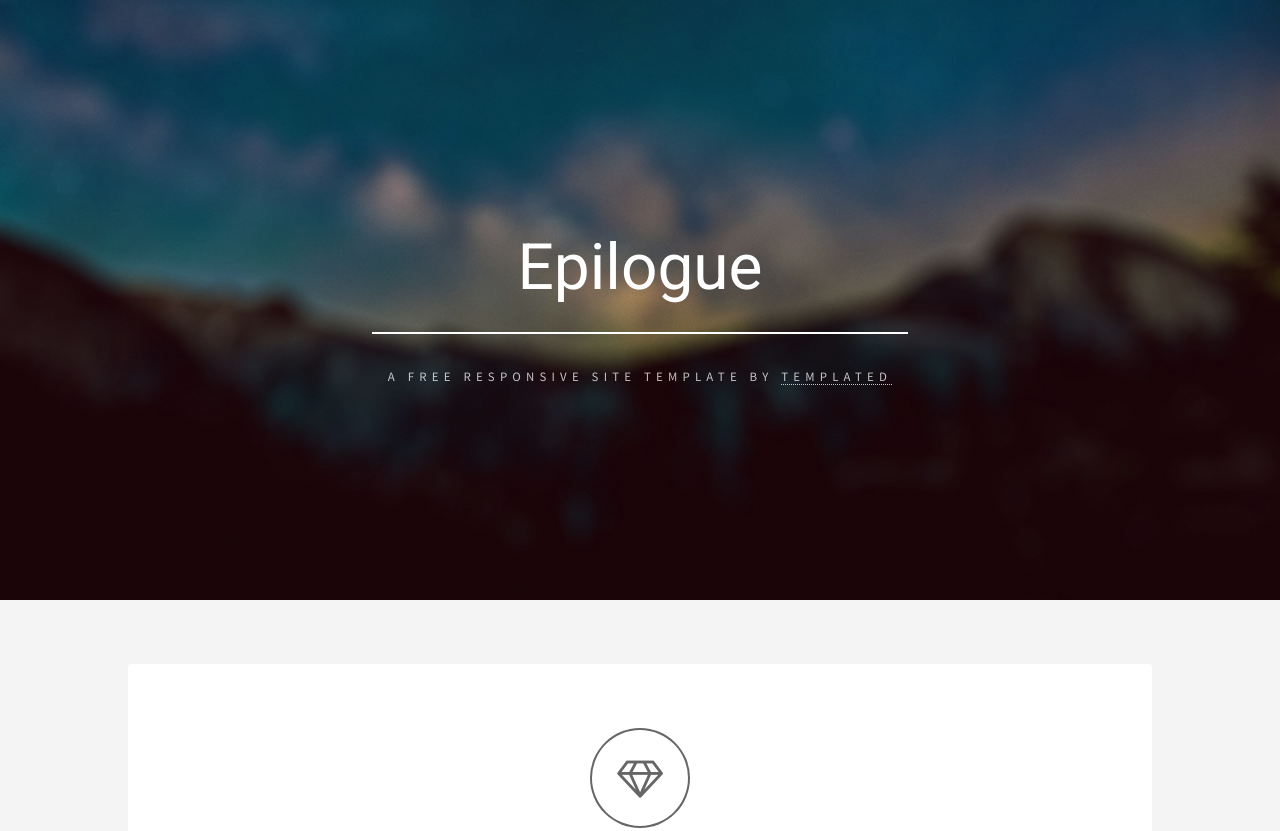
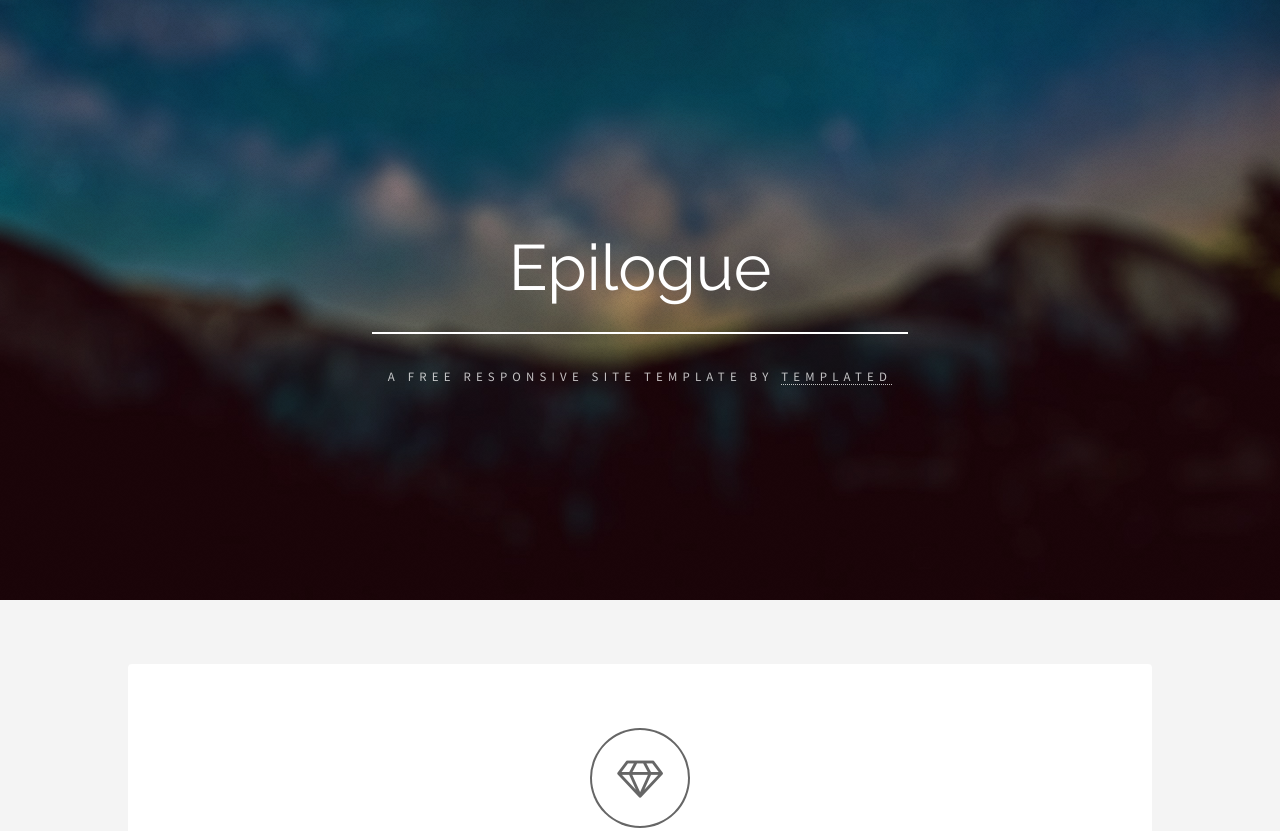
Before and after one commit to Mal-Kalarus/Mal-Kalarus.github.io, a plain HTML site: page index.html in a window 1280 px wide. Shown: the top 831 px of the page. Drawn offline with Linux system fonts and the light colour scheme.

Commit message:
Font changes

```diff
--- a/assets/css/main.css
+++ b/assets/css/main.css
@@ -1,5 +1,5 @@
 @import url(font-awesome.min.css);
-@import url("https://fonts.googleapis.com/css?family=Roboto|Source+Sans+Pro:200,400");
+@import url("https://fonts.googleapis.com/css?family=Raleway|Source+Sans+Pro:200,400");
 
 /*
 	Epilogue by TEMPLATED
@@ -1377,7 +1377,7 @@
 				padding: 0 0.5em 0.25em 0.5em;
 				border-bottom: solid 2px #ffffff;
 				font-weight: 200;
-				font-family: "Roboto";
+				font-family: "Raleway";
 				text-transform: none;
 				letter-spacing: 0;
 			}
```
